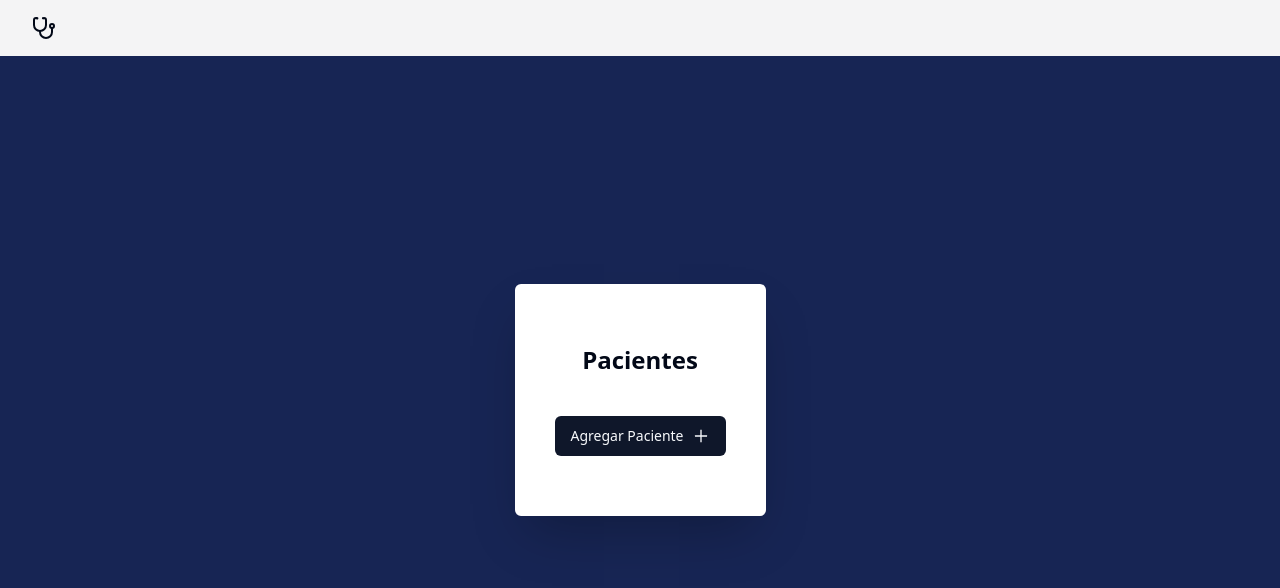
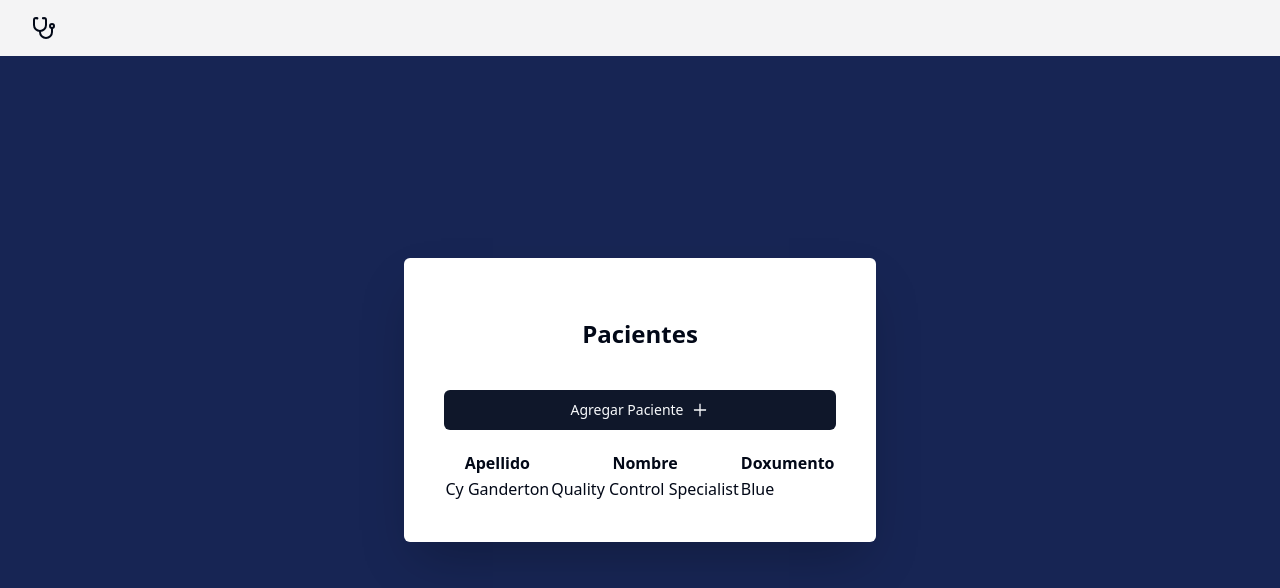
Before and after one commit to agustinpiperno/TDL, a Next.js app in the folder sistema-interno-hospitales/: page /pacientes in a window 1280 px wide. Shown: the top 588 px of the page. Built offline with nearby package versions, Linux system fonts and the light colour scheme.

Commit message:
Tabla inicial Pacientes

```diff
--- /dev/null
+++ b/sistema-interno-hospitales/src/components/ListPaciente.tsx
@@ -0,0 +1,30 @@
+import React from "react";
+
+const ListPaciente = () => {
+    return (
+        <div>
+            <div className="overflow-x-auto">
+                <table className="table">
+                    {/* head */}
+                    <thead>
+                        <tr>
+                            <th>Apellido</th>
+                            <th>Nombre</th>
+                            <th>Doxumento</th>
+                        </tr>
+                    </thead>
+                    <tbody>
+                        {/* row 1 */}
+                        <tr>
+                            <td>Cy Ganderton</td>
+                            <td>Quality Control Specialist</td>
+                            <td>Blue</td>
+                        </tr>
+                    </tbody>
+                </table>
+            </div>
+        </div>
+    );
+};
+
+export default ListPaciente;
--- a/sistema-interno-hospitales/src/components/form/CRUDPacientesForm.tsx
+++ b/sistema-interno-hospitales/src/components/form/CRUDPacientesForm.tsx
@@ -16,15 +16,18 @@ import { ComboBox } from "../ui/combo";
 import { useState } from "react";
 import { insertarUsuario } from "@/app/(auth)/registro/registro";
 import AddPaciente from "../AddPacientes";
+import ListPaciente from "../ListPaciente";
 
 
 const CRUDPacientesForm = () => {
 	return (
+        <main className="max-w-4kx mx-auto mt-4">
         <div className="text-center my-5 flex flex-col gap-4">
             <h1 className="text-2xl font-bold">Pacientes</h1>
             <AddPaciente/>
         </div>
-
+        <ListPaciente/>
+        </main>
 	);
 };
 
```
